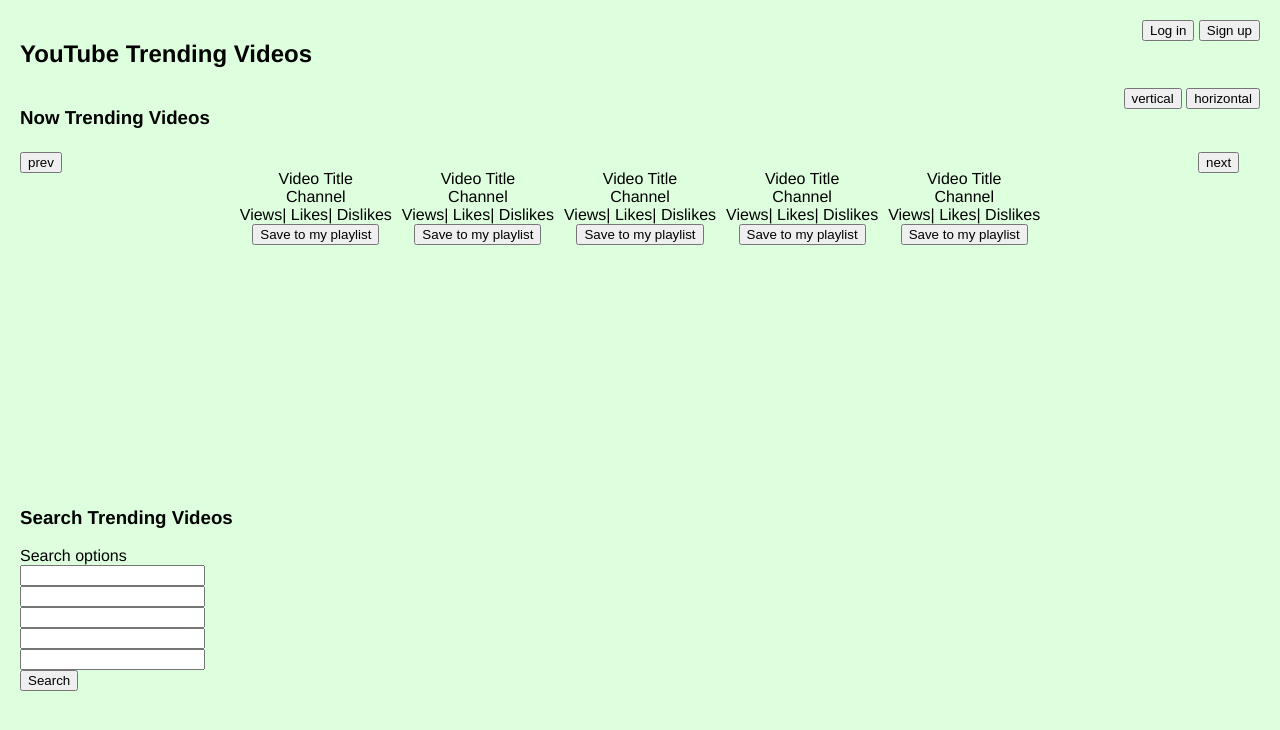
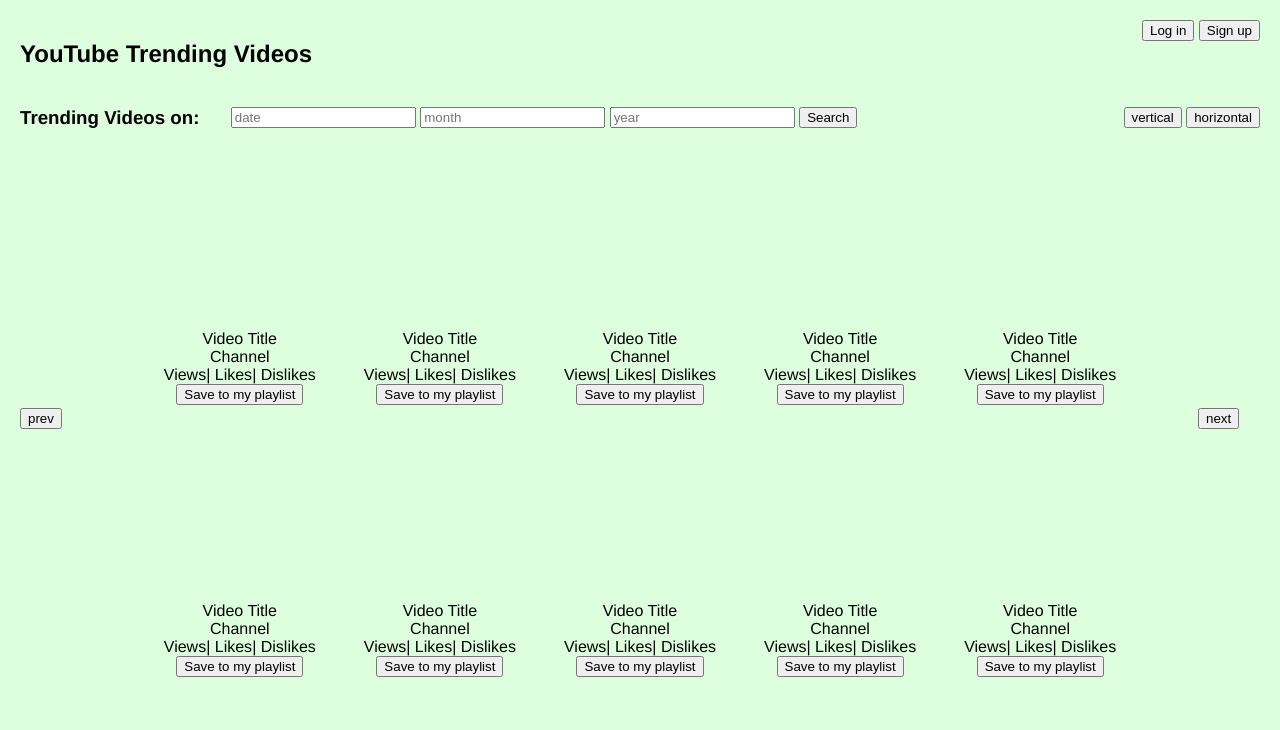
Before and after one commit to kimd113/cs257, a Flask app: page / in a window 1280 px wide. Shown: the top 730 px of the page. Run offline with Flask 2, Linux system fonts and the light colour scheme; parts of the project's set-up code (start-up, migrations or seed data) failed here and were passed over.

Commit message:
Design basic template

```diff
--- a/webapp/static/webapp.css
+++ b/webapp/static/webapp.css
@@ -34,39 +34,49 @@ body {
 
 #now_trending_box {
     width: 100%;
-    height: 25rem;
+    height: 16rem;
 }
 
 #now_trending_header_box {
-    height: 3rem;
+    height: 4rem;
 }
 
 #now_trending_header_title_box {
-    width: 50%;
+    width: 17%;
     float: left;
     /* height: 3rem; */
 }
 
+#search_trending_time_box {
+    width: 63%;
+    height: 2.83rem;
+    float: left;
+    margin-top: 1.17rem;
+}
+
 #view_buttons_box {
-    width: 50%;
-    height: 4rem;
+    width: 20%;
+    height: 2.83rem;
     float: left;
+    margin-top: 1.17rem;
     text-align: right;
 }
 
 #now_trending_videos_box {
     width: 100%;
-    height: 22rem;
+    height: 34rem;
 }
 
 .now_videos_button_box {
     width: 5%;
-    height: 22rem;
+    height: 2rem;
     float: left;
+    margin-top: 16rem;
+    margin-bottom: 16rem;
 }
 
 #now_trending_videos_list_box {
-    height: 22rem;
+    height: 34rem;
     width: 90%;
     text-align: center;
     margin: 0 auto;
@@ -76,12 +86,14 @@ body {
 ul#now_trending_videos_list {
     list-style: none;
     display: -webkit-inline-box;
+    width: fit-content;
+    height: 17rem;
     margin: 0 auto;
-    width: fit-content;
     padding: 0;
 }
 
 .now_trending_videos_list_item {
-    margin-left: 5px;
-    margin-right: 5px;
+    /* margin-left: 1.5rem;
+    margin-right: 1.5rem; */
+    margin: 10rem 1.5rem 0rem 1.5rem;
 }
--- a/webapp/templates/index.html
+++ b/webapp/templates/index.html
@@ -27,7 +27,13 @@
     <div id="now_trending_box">
         <div id="now_trending_header_box">
             <div id="now_trending_header_title_box">
-                <h3 id="now_trending_header_title">Now Trending Videos</h3>
+                <h3 id="now_trending_header_title">Trending Videos on:</h3>
+            </div>
+            <div id="search_trending_time_box">
+                <input class="search_trending_time_input date" placeholder="date"/>
+                <input class="search_trending_time_input month" placeholder="month"/>
+                <input class="search_trending_time_input year" placeholder="year"/>
+                <button id="search_trending_time_button">Search</button>
             </div>
             <div id="view_buttons_box">
                 <button class="view_button" id="vertical">vertical</button>
@@ -97,13 +103,72 @@
                         <button class="save_to_playlist_button">Save to my playlist</button>
                     </li>
                 </ul>
+
+                <ul id="now_trending_videos_list">
+                    <li class="now_trending_videos_list_item">
+                        <img class="video_img" alt="" />
+                        <div class="video_title">Video Title</div>
+                        <div class="video_channel">Channel</div>
+                        <div class="video_list_item_text">
+                            <span class="video_views">Views</span>|
+                            <span class="video_likes">Likes</span>|
+                            <span class="video_dislikes">Dislikes</span>
+                        </div>
+                        <button class="save_to_playlist_button">Save to my playlist</button>
+                    </li>
+                    <li class="now_trending_videos_list_item">
+                        <img class="video_img" alt="" />
+                        <div class="video_title">Video Title</div>
+                        <div class="video_channel">Channel</div>
+                        <div class="video_list_item_text">
+                            <span class="video_views">Views</span>|
+                            <span class="video_likes">Likes</span>|
+                            <span class="video_dislikes">Dislikes</span>
+                        </div>
+                        <button class="save_to_playlist_button">Save to my playlist</button>
+                    </li>
+                    <li class="now_trending_videos_list_item">
+                        <img class="video_img" alt="" />
+                        <div class="video_title">Video Title</div>
+                        <div class="video_channel">Channel</div>
+                        <div class="video_list_item_text">
+                            <span class="video_views">Views</span>|
+                            <span class="video_likes">Likes</span>|
+                            <span class="video_dislikes">Dislikes</span>
+                        </div>
+                        <button class="save_to_playlist_button">Save to my playlist</button>
+                    </li>
+                    <li class="now_trending_videos_list_item">
+                        <img class="video_img" alt="" />
+                        <div class="video_title">Video Title</div>
+                        <div class="video_channel">Channel</div>
+                        <div class="video_list_item_text">
+                            <span class="video_views">Views</span>|
+                            <span class="video_likes">Likes</span>|
+                            <span class="video_dislikes">Dislikes</span>
+                        </div>
+                        <button class="save_to_playlist_button">Save to my playlist</button>
+                    </li>
+                    <li class="now_trending_videos_list_item">
+                        <img class="video_img" alt="" />
+                        <div class="video_title">Video Title</div>
+                        <div class="video_channel">Channel</div>
+                        <div class="video_list_item_text">
+                            <span class="video_views">Views</span>|
+                            <span class="video_likes">Likes</span>|
+                            <span class="video_dislikes">Dislikes</span>
+                        </div>
+                        <button class="save_to_playlist_button">Save to my playlist</button>
+                    </li>
+                </ul>
             </div>
+
             <div class="now_videos_button_box">
                 <button class="now_videos_button" id="next">next</button>
             </div>
         </div>
     </div>
-    <div id="search_trending_box">
+    <!-- <div id="search_trending_box">
         <h3 id="search_trending_box_title">Search Trending Videos</h3>
         <div id="search_options_text">Search options</div>
         <div id="search_options_box">
@@ -123,14 +188,11 @@
                 <span class="search_options_input_title"></span>
                 <input class="search_options_input" id="channel_input"/>
             </div>
-            <div id="search_options_publish_time_box">
-                <span class="search_options_input_title"></span>
-                <input class="search_options_input" id="publish_time_input"/>
-            </div>
+
         </div>
         <div id="search_button_box">
             <button id="search_button">Search</button>
-        </div>
+        </div> -->
     </div>
 
     <!-- <ul id="animal_list"></ul>
```
